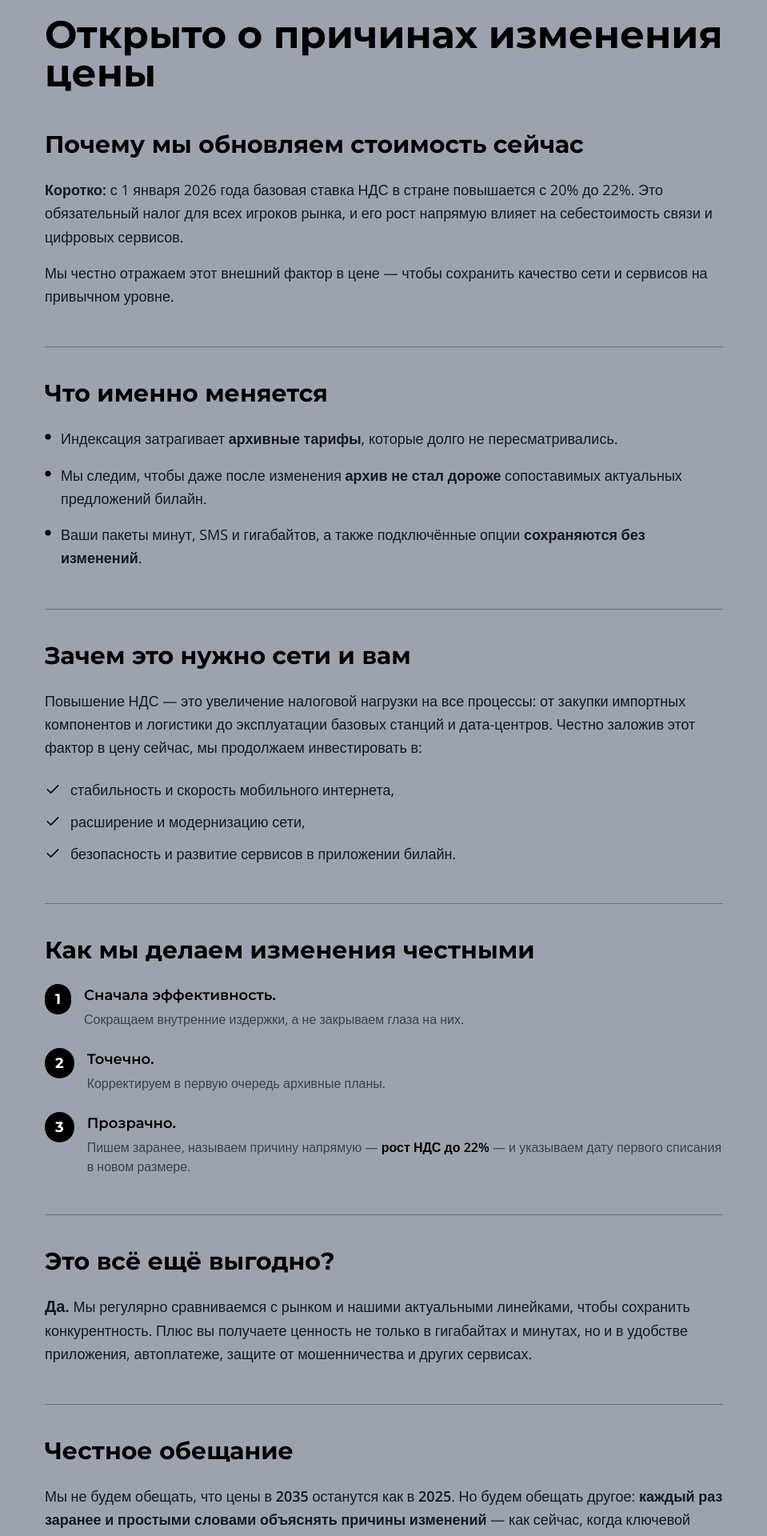
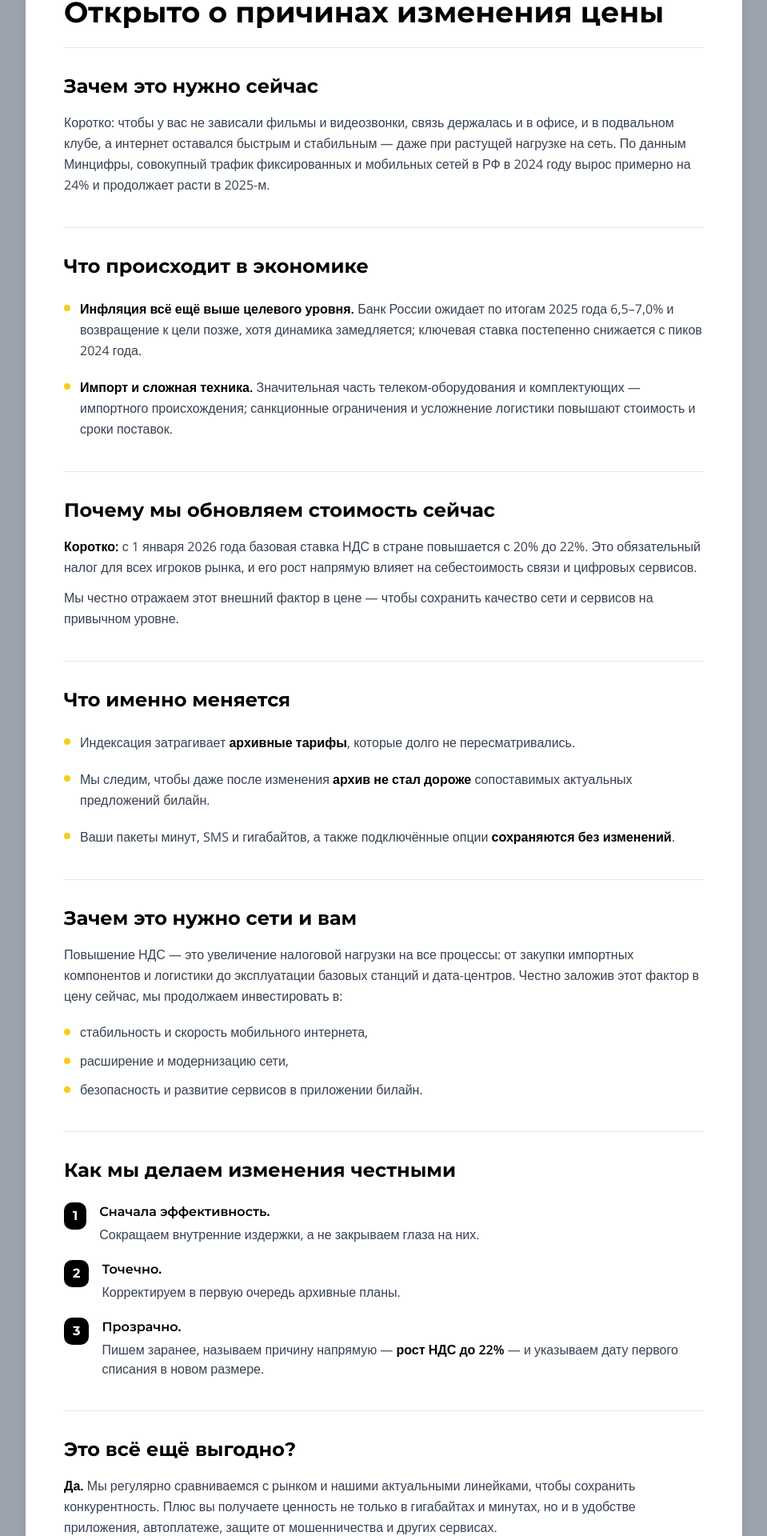
Before and after one commit to pr-poehali-dev/price-update-clone, a React (Vite) app: page / in a window 1280 px wide. Shown: the part 165-2085 px from the top of the page at 80% size, without its empty margins (160-1119 px from the left). Built offline with nearby package versions, Linux system fonts and the light colour scheme.

Commit message:
feat(home): добавить карточку приветствия

```diff
--- a/src/pages/Index.tsx
+++ b/src/pages/Index.tsx
@@ -1,150 +1,177 @@
 import { Badge } from "@/components/ui/badge";
-import Icon from "@/components/ui/icon";
 
 const Index = () => {
   return (
-    <div className="min-h-screen bg-gray-400">
-      <div className="max-w-4xl mx-auto px-6 py-12 md:py-20">
-        <div className="mb-12 animate-fade-in">
-          <div className="flex items-center gap-3 mb-12">
-            <div className="w-14 h-14 bg-black rounded-full flex items-center justify-center">
-              <span className="text-white text-2xl font-bold font-heading">Б</span>
+    <div className="min-h-screen bg-gray-400 py-8 px-4">
+      <div className="max-w-4xl mx-auto">
+        <div className="flex items-center gap-3 mb-8">
+          <div className="w-12 h-12 bg-black rounded-full flex items-center justify-center">
+            <span className="text-white text-xl font-bold font-heading">Б</span>
           </div>
           <span className="text-xl font-heading font-semibold text-black">билайн</span>
         </div>
 
-          <h1 className="text-4xl md:text-5xl font-heading font-bold mb-12 leading-tight text-black">
+        <div className="bg-white rounded-3xl p-8 md:p-12 shadow-lg">
+          <h1 className="text-3xl md:text-4xl font-heading font-bold mb-8 leading-tight text-black pb-6 border-b border-gray-200">
             Открыто о причинах изменения цены
           </h1>
+
+          <div className="mb-10">
+            <h2 className="text-xl md:text-2xl font-heading font-bold mb-4 text-black">
+              Зачем это нужно сейчас
+            </h2>
+            <div className="space-y-3 text-base text-gray-700 leading-relaxed">
+              <p>
+                Коротко: чтобы у вас не зависали фильмы и видеозвонки, связь держалась и в офисе, и в подвальном клубе, а интернет оставался быстрым и стабильным — даже при растущей нагрузке на сеть. По данным Минцифры, совокупный трафик фиксированных и мобильных сетей в РФ в 2024 году вырос примерно на 24% и продолжает расти в 2025-м.
+              </p>
+            </div>
           </div>
 
-        <div className="mb-12 animate-fade-in">
-          <h2 className="text-2xl md:text-3xl font-heading font-bold mb-6 text-black">
+          <div className="h-px bg-gray-200 my-8"></div>
+
+          <div className="mb-10">
+            <h2 className="text-xl md:text-2xl font-heading font-bold mb-6 text-black">
+              Что происходит в экономике
+            </h2>
+            <ul className="space-y-5">
+              <li className="flex gap-3 items-start">
+                <div className="w-2 h-2 rounded-full bg-yellow-400 flex-shrink-0 mt-2"></div>
+                <div className="text-base text-gray-700 leading-relaxed">
+                  <span className="font-semibold text-black">Инфляция всё ещё выше целевого уровня.</span> Банк России ожидает по итогам 2025 года 6,5–7,0% и возвращение к цели позже, хотя динамика замедляется; ключевая ставка постепенно снижается с пиков 2024 года.
+                </div>
+              </li>
+              <li className="flex gap-3 items-start">
+                <div className="w-2 h-2 rounded-full bg-yellow-400 flex-shrink-0 mt-2"></div>
+                <div className="text-base text-gray-700 leading-relaxed">
+                  <span className="font-semibold text-black">Импорт и сложная техника.</span> Значительная часть телеком-оборудования и комплектующих — импортного происхождения; санкционные ограничения и усложнение логистики повышают стоимость и сроки поставок.
+                </div>
+              </li>
+            </ul>
+          </div>
+
+          <div className="h-px bg-gray-200 my-8"></div>
+
+          <div className="mb-10">
+            <h2 className="text-xl md:text-2xl font-heading font-bold mb-4 text-black">
               Почему мы обновляем стоимость сейчас
             </h2>
-          <div className="space-y-4">
-            <p className="text-lg leading-relaxed text-gray-900">
-              <span className="font-semibold">Коротко:</span> с 1 января 2026 года базовая ставка НДС в стране повышается с 20% до 22%.
-              Это обязательный налог для всех игроков рынка, и его рост напрямую влияет на себестоимость связи и цифровых сервисов.
+            <div className="space-y-3 text-base text-gray-700 leading-relaxed">
+              <p>
+                <span className="font-semibold text-black">Коротко:</span> с 1 января 2026 года базовая ставка НДС в стране повышается с 20% до 22%. Это обязательный налог для всех игроков рынка, и его рост напрямую влияет на себестоимость связи и цифровых сервисов.
               </p>
-            <p className="text-lg leading-relaxed text-gray-900">
+              <p>
                 Мы честно отражаем этот внешний фактор в цене — чтобы сохранить качество сети и сервисов на привычном уровне.
               </p>
             </div>
           </div>
 
-        <div className="h-px bg-gray-500 my-10"></div>
+          <div className="h-px bg-gray-200 my-8"></div>
 
-        <div className="mb-12 animate-fade-in">
-          <h2 className="text-2xl md:text-3xl font-heading font-bold mb-6 text-black">
+          <div className="mb-10">
+            <h2 className="text-xl md:text-2xl font-heading font-bold mb-6 text-black">
               Что именно меняется
             </h2>
-          <ul className="space-y-4">
+            <ul className="space-y-5">
               <li className="flex gap-3 items-start">
-              <Icon name="Circle" size={8} className="mt-2 fill-black text-black flex-shrink-0" />
-              <span className="text-lg leading-relaxed text-gray-900">
-                Индексация затрагивает <span className="font-semibold">архивные тарифы</span>, которые долго не пересматривались.
-              </span>
+                <div className="w-2 h-2 rounded-full bg-yellow-400 flex-shrink-0 mt-2"></div>
+                <div className="text-base text-gray-700 leading-relaxed">
+                  Индексация затрагивает <span className="font-semibold text-black">архивные тарифы</span>, которые долго не пересматривались.
+                </div>
               </li>
               <li className="flex gap-3 items-start">
-              <Icon name="Circle" size={8} className="mt-2 fill-black text-black flex-shrink-0" />
-              <span className="text-lg leading-relaxed text-gray-900">
-                Мы следим, чтобы даже после изменения <span className="font-semibold">архив не стал дороже</span> сопоставимых актуальных предложений билайн.
-              </span>
+                <div className="w-2 h-2 rounded-full bg-yellow-400 flex-shrink-0 mt-2"></div>
+                <div className="text-base text-gray-700 leading-relaxed">
+                  Мы следим, чтобы даже после изменения <span className="font-semibold text-black">архив не стал дороже</span> сопоставимых актуальных предложений билайн.
+                </div>
               </li>
               <li className="flex gap-3 items-start">
-              <Icon name="Circle" size={8} className="mt-2 fill-black text-black flex-shrink-0" />
-              <span className="text-lg leading-relaxed text-gray-900">
-                Ваши пакеты минут, SMS и гигабайтов, а также подключённые опции <span className="font-semibold">сохраняются без изменений</span>.
-              </span>
+                <div className="w-2 h-2 rounded-full bg-yellow-400 flex-shrink-0 mt-2"></div>
+                <div className="text-base text-gray-700 leading-relaxed">
+                  Ваши пакеты минут, SMS и гигабайтов, а также подключённые опции <span className="font-semibold text-black">сохраняются без изменений</span>.
+                </div>
               </li>
             </ul>
           </div>
 
-        <div className="h-px bg-gray-500 my-10"></div>
+          <div className="h-px bg-gray-200 my-8"></div>
 
-        <div className="mb-12 animate-fade-in">
-          <h2 className="text-2xl md:text-3xl font-heading font-bold mb-6 text-black">
+          <div className="mb-10">
+            <h2 className="text-xl md:text-2xl font-heading font-bold mb-4 text-black">
               Зачем это нужно сети и вам
             </h2>
-          <p className="text-lg leading-relaxed mb-6 text-gray-900">
-            Повышение НДС — это увеличение налоговой нагрузки на все процессы: от закупки импортных компонентов и логистики
-            до эксплуатации базовых станций и дата-центров. Честно заложив этот фактор в цену сейчас, мы продолжаем инвестировать в:
+            <p className="text-base text-gray-700 leading-relaxed mb-5">
+              Повышение НДС — это увеличение налоговой нагрузки на все процессы: от закупки импортных компонентов и логистики до эксплуатации базовых станций и дата-центров. Честно заложив этот фактор в цену сейчас, мы продолжаем инвестировать в:
             </p>
             <ul className="space-y-3">
               <li className="flex gap-3 items-start">
-              <Icon name="Check" size={20} className="mt-1 text-black flex-shrink-0" />
-              <span className="text-lg text-gray-900">стабильность и скорость мобильного интернета,</span>
+                <div className="w-2 h-2 rounded-full bg-yellow-400 flex-shrink-0 mt-2"></div>
+                <span className="text-base text-gray-700">стабильность и скорость мобильного интернета,</span>
               </li>
               <li className="flex gap-3 items-start">
-              <Icon name="Check" size={20} className="mt-1 text-black flex-shrink-0" />
-              <span className="text-lg text-gray-900">расширение и модернизацию сети,</span>
+                <div className="w-2 h-2 rounded-full bg-yellow-400 flex-shrink-0 mt-2"></div>
+                <span className="text-base text-gray-700">расширение и модернизацию сети,</span>
               </li>
               <li className="flex gap-3 items-start">
-              <Icon name="Check" size={20} className="mt-1 text-black flex-shrink-0" />
-              <span className="text-lg text-gray-900">безопасность и развитие сервисов в приложении билайн.</span>
+                <div className="w-2 h-2 rounded-full bg-yellow-400 flex-shrink-0 mt-2"></div>
+                <span className="text-base text-gray-700">безопасность и развитие сервисов в приложении билайн.</span>
               </li>
             </ul>
           </div>
 
-        <div className="h-px bg-gray-500 my-10"></div>
+          <div className="h-px bg-gray-200 my-8"></div>
 
-        <div className="mb-12 animate-fade-in">
-          <h2 className="text-2xl md:text-3xl font-heading font-bold mb-6 text-black">
+          <div className="mb-10">
+            <h2 className="text-xl md:text-2xl font-heading font-bold mb-6 text-black">
               Как мы делаем изменения честными
             </h2>
-          <div className="space-y-6">
+            <div className="space-y-5">
               <div className="flex gap-4 items-start">
-              <Badge className="text-lg font-heading font-bold px-3 py-1 bg-black text-white">1</Badge>
+                <Badge className="text-base font-heading font-bold px-2.5 py-1 bg-black text-white rounded-md">1</Badge>
                 <div>
-                <h3 className="font-semibold text-lg mb-1 text-black">Сначала эффективность.</h3>
-                <p className="text-gray-700">Сокращаем внутренние издержки, а не закрываем глаза на них.</p>
+                  <h3 className="font-semibold text-base mb-1 text-black">Сначала эффективность.</h3>
+                  <p className="text-gray-700 text-base">Сокращаем внутренние издержки, а не закрываем глаза на них.</p>
                 </div>
               </div>
               <div className="flex gap-4 items-start">
-              <Badge className="text-lg font-heading font-bold px-3 py-1 bg-black text-white">2</Badge>
+                <Badge className="text-base font-heading font-bold px-2.5 py-1 bg-black text-white rounded-md">2</Badge>
                 <div>
-                <h3 className="font-semibold text-lg mb-1 text-black">Точечно.</h3>
-                <p className="text-gray-700">Корректируем в первую очередь архивные планы.</p>
+                  <h3 className="font-semibold text-base mb-1 text-black">Точечно.</h3>
+                  <p className="text-gray-700 text-base">Корректируем в первую очередь архивные планы.</p>
                 </div>
               </div>
               <div className="flex gap-4 items-start">
-              <Badge className="text-lg font-heading font-bold px-3 py-1 bg-black text-white">3</Badge>
+                <Badge className="text-base font-heading font-bold px-2.5 py-1 bg-black text-white rounded-md">3</Badge>
                 <div>
-                <h3 className="font-semibold text-lg mb-1 text-black">Прозрачно.</h3>
-                <p className="text-gray-700">
-                  Пишем заранее, называем причину напрямую — <span className="font-semibold text-black">рост НДС до 22%</span> —
-                  и указываем дату первого списания в новом размере.
+                  <h3 className="font-semibold text-base mb-1 text-black">Прозрачно.</h3>
+                  <p className="text-gray-700 text-base">
+                    Пишем заранее, называем причину напрямую — <span className="font-semibold text-black">рост НДС до 22%</span> — и указываем дату первого списания в новом размере.
                   </p>
                 </div>
               </div>
             </div>
           </div>
 
-        <div className="h-px bg-gray-500 my-10"></div>
+          <div className="h-px bg-gray-200 my-8"></div>
 
-        <div className="mb-12 animate-fade-in">
-          <h2 className="text-2xl md:text-3xl font-heading font-bold mb-6 text-black">
+          <div className="mb-10">
+            <h2 className="text-xl md:text-2xl font-heading font-bold mb-4 text-black">
               Это всё ещё выгодно?
             </h2>
-          <p className="text-lg leading-relaxed text-gray-900">
-            <span className="font-semibold text-xl">Да.</span> Мы регулярно сравниваемся с рынком и нашими актуальными линейками,
-            чтобы сохранить конкурентность. Плюс вы получаете ценность не только в гигабайтах и минутах, но и в удобстве приложения,
-            автоплатеже, защите от мошенничества и других сервисах.
+            <p className="text-base text-gray-700 leading-relaxed">
+              <span className="font-semibold text-black">Да.</span> Мы регулярно сравниваемся с рынком и нашими актуальными линейками, чтобы сохранить конкурентность. Плюс вы получаете ценность не только в гигабайтах и минутах, но и в удобстве приложения, автоплатеже, защите от мошенничества и других сервисах.
             </p>
           </div>
 
-        <div className="h-px bg-gray-500 my-10"></div>
+          <div className="h-px bg-gray-200 my-8"></div>
 
-        <div className="mb-12 animate-fade-in">
-          <h2 className="text-2xl md:text-3xl font-heading font-bold mb-6 text-black">
+          <div>
+            <h2 className="text-xl md:text-2xl font-heading font-bold mb-4 text-black">
               Честное обещание
             </h2>
-          <p className="text-lg leading-relaxed text-gray-900">
-            Мы не будем обещать, что цены в <span className="font-semibold">2035</span> останутся как в <span className="font-semibold">2025</span>.
-            Но будем обещать другое: <span className="font-semibold">каждый раз заранее и простыми словами объяснять причины изменений</span> —
-            как сейчас, когда ключевой фактор понятен и объективен: повышение НДС до 22%.
+            <p className="text-base text-gray-700 leading-relaxed">
+              Мы не будем обещать, что цены в <span className="font-semibold text-black">2035</span> останутся как в <span className="font-semibold text-black">2025</span>. Но будем обещать другое: <span className="font-semibold text-black">каждый раз заранее и простыми словами объяснять причины изменений</span> — как сейчас, когда ключевой фактор понятен и объективен: повышение НДС до 22%.
             </p>
+          </div>
         </div>
       </div>
     </div>
```
Lines whose indentation alone changed are shown as unchanged.
